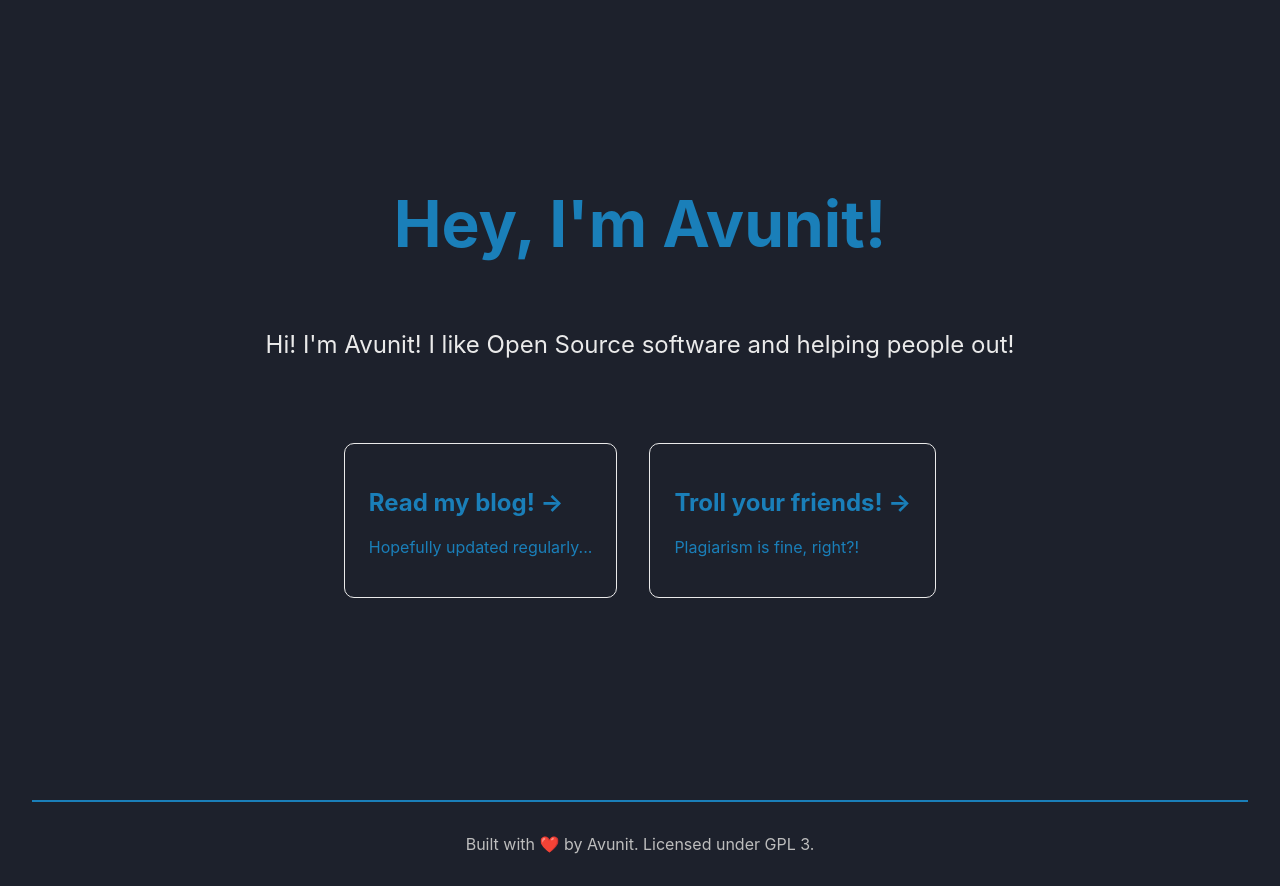
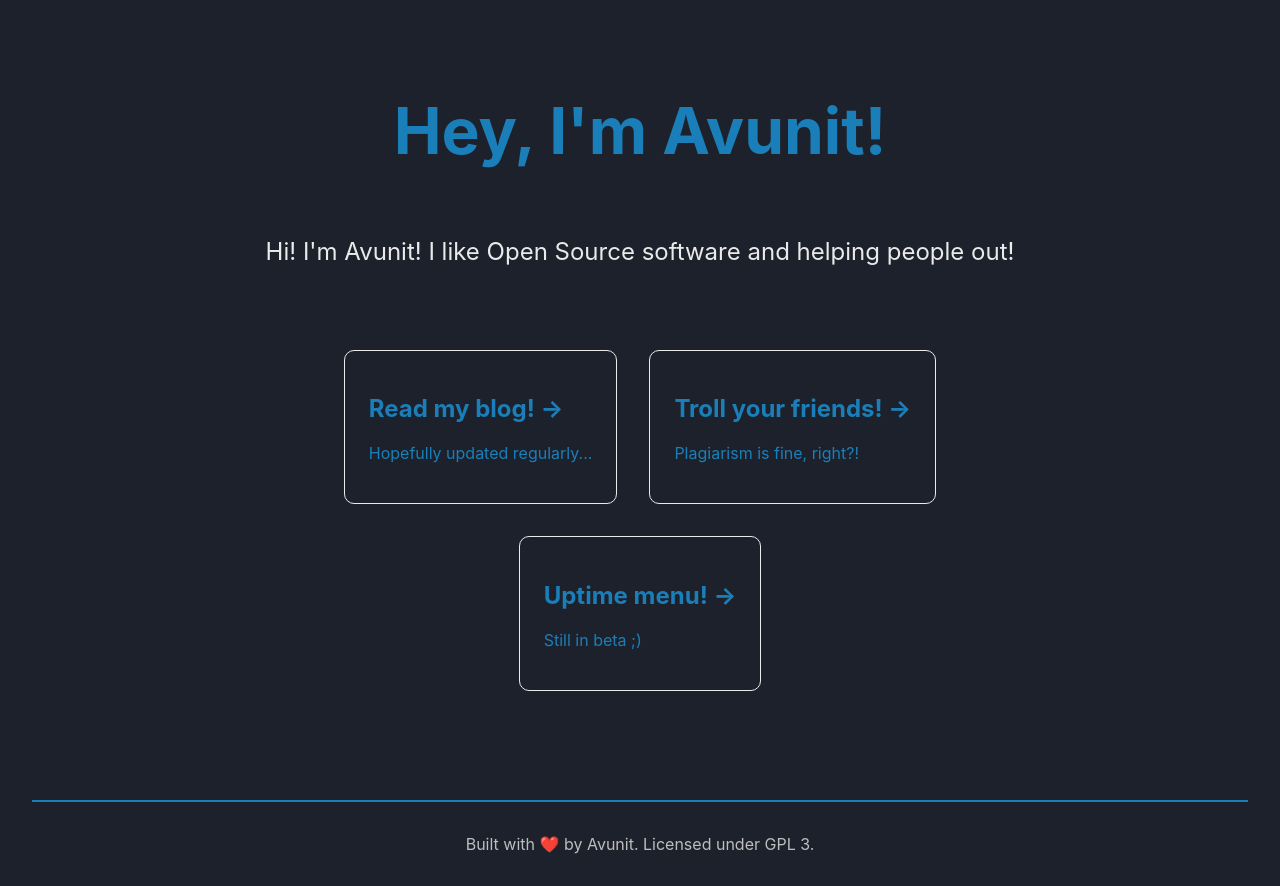
Before and after one commit to avunit1/repo, a Next.js app: page / in a window 1280 px wide. Built offline with nearby package versions, Linux system fonts and the light colour scheme.

Commit message:
Update index.tsx

```diff
--- a/pages/index.tsx
+++ b/pages/index.tsx
@@ -29,6 +29,11 @@ const Home: NextPage = () => {
             <p>Plagiarism is fine, right?!</p>
           </a>
 
+          <a href="https://uptime.avunit.tk" className={styles.card}>
+            <h2>Uptime menu! &rarr;</h2>
+            <p>Still in beta ;)</p>
+          </a>
+
           {/* <a
             href="https://github.com/vercel/next.js/tree/canary/examples"
             className={styles.card}
```
